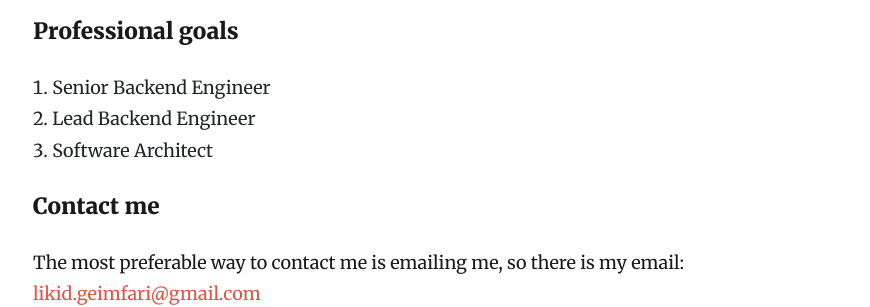
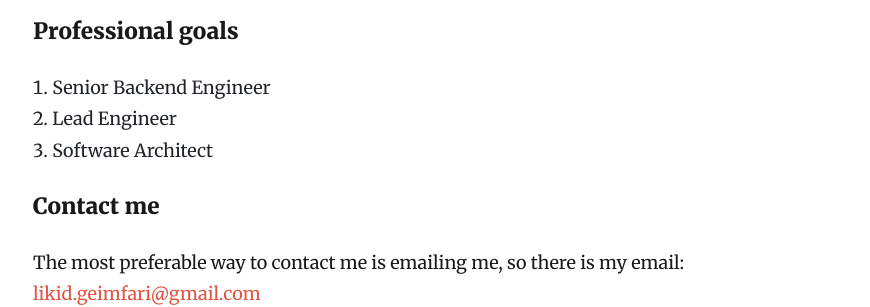
Before and after one commit to lk-geimfari/lk-geimfari.github.io, a Jekyll site: the page built from _pages/resume.md, in a window 1280 px wide. Shown: the part 1336-1643 px from the top of the page, without its empty margins (196-1066 px from the left). Built offline with Jekyll 4.4.1, drawn with Linux system fonts in a browser that asks for light colours; nearby versions of some CDN libraries.

Commit message:
Fix resume

```diff
--- a/_pages/resume.md
+++ b/_pages/resume.md
@@ -47,7 +47,7 @@ Just for the record, I note that I also know Russian, so you can write to me in
 #### Professional goals
 
 1. Senior Backend Engineer
-2. Lead Backend Engineer
+2. Lead Engineer
 3. Software Architect
 
 #### Contact me
```
